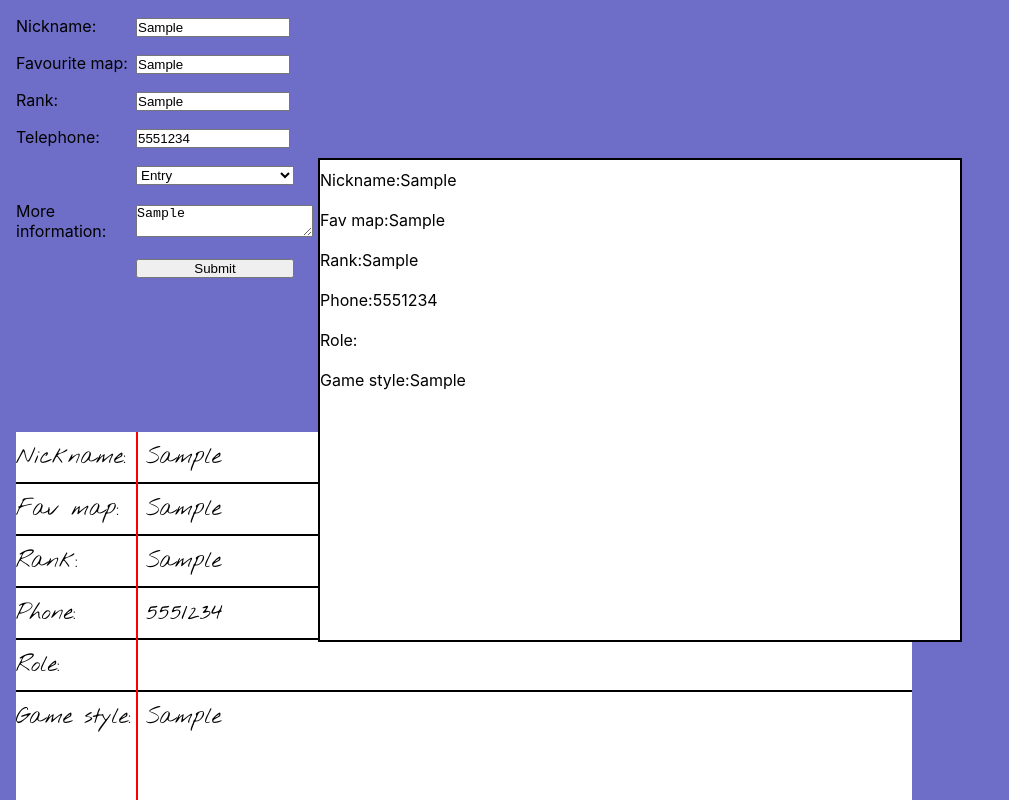
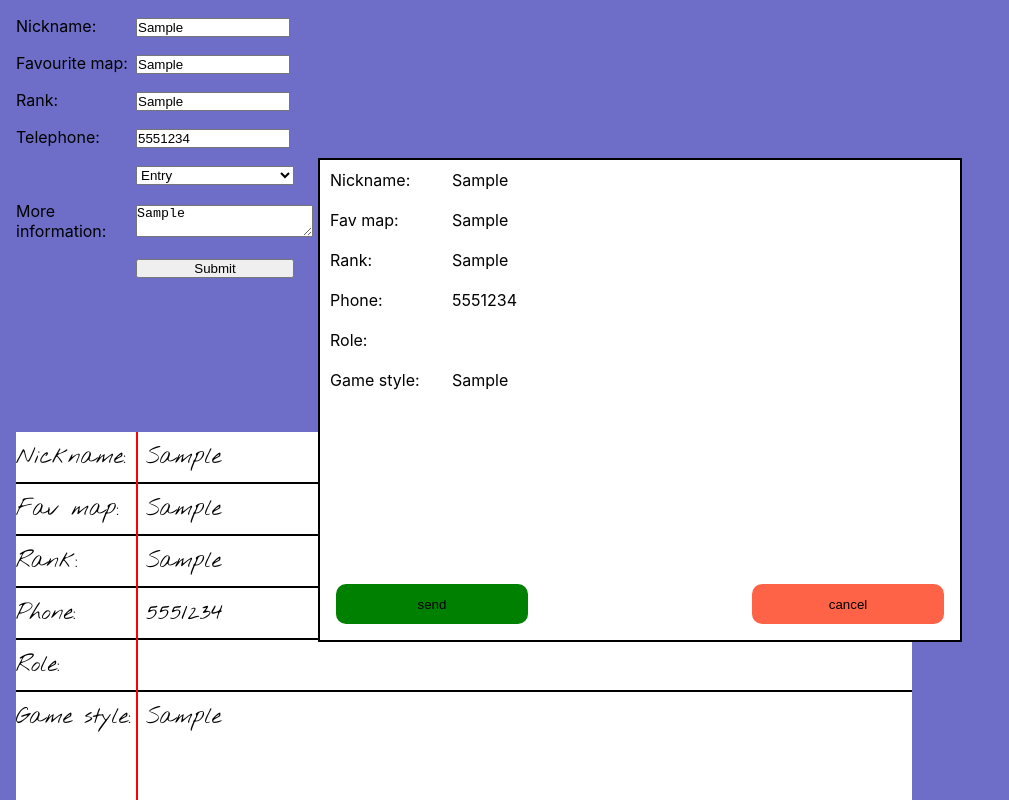
Before and after one commit to otdot/reactForm, a React (Create React App) app: page / in a window 1280 px wide. Both pictures are taken after typing "Sample", "Sample", "Sample", "5551234", "Sample" into the empty fields and a click on the input 215 px from the left and 268 px from the top of the page. Shown: the top 800 px of the page, without its empty margins (0-1009 px from the left). Built offline with nearby package versions, Linux system fonts and the light colour scheme.

Commit message:
added modal functionality and styling

```diff
--- a/src/App.js
+++ b/src/App.js
@@ -22,38 +22,23 @@ class App extends Component {
 
   handleSubmit = (e) => {
     e.preventDefault();
-    console.log(this.state.nickname);
-    console.log(this.state.showModal);
-
-    this.setState({ showModal: true });
+    if (this.state.showModal === false) {
+      e.target.style.pointerEvents = "none";
+      this.setState({ showModal: !this.state.showModal });
+    } else {
+      e.target.parentNode.parentNode.children[1].style.pointerEvents = "auto";
+      this.setState({ showModal: !this.state.showModal });
+    }
   };
 
   render() {
     return (
       <div className="app">
+        {this.state.showModal && (
+          <Modal click={this.handleSubmit} {...this.state} />
+        )}
         <Form submit={this.handleSubmit} change={this.handleChange} />
-        <View
-          nickname={this.state.nickname}
-          favouritemap={this.state.favouritemap}
-          rank={this.state.rank}
-          telephone={this.state.telephone}
-          role={this.state.role}
-          moreinfo={this.state.moreinfo}
-        />
-        <div>
-          {this.state.showModal ? (
-            <Modal
-              nickname={this.state.nickname}
-              favouritemap={this.state.favouritemap}
-              rank={this.state.rank}
-              telephone={this.state.telephone}
-              role={this.state.role}
-              moreinfo={this.state.moreinfo}
-            />
-          ) : (
-            ""
-          )}
-        </div>
+        <View {...this.state} />
       </div>
     );
   }
--- a/src/components/Button.js
+++ b/src/components/Button.js
@@ -1,6 +1,14 @@
 import React from "react";
-import classes from "./Button.module.css";
 
 export const Button = (props) => {
-  return <button className={classes.Button}>{props.text}</button>;
+  return (
+    <button
+      name={props.name}
+      style={{ backgroundColor: props.color }}
+      onClick={props.click}
+      className={props.style}
+    >
+      {props.text}
+    </button>
+  );
 };
--- a/src/components/Button.module.css
+++ /dev/null
@@ -1,5 +0,0 @@
-.Button {
-  width: 200px;
-  height: 100px;
-  background-color: green;
-}
--- a/src/components/Form.js
+++ b/src/components/Form.js
@@ -4,6 +4,7 @@ import classes from "./Form.module.css";
 export const Form = (props) => {
   return (
     <form
+      name="submit"
       onSubmit={props.submit}
       onChange={props.change}
       className={classes.Form}
--- a/src/components/Modal.js
+++ b/src/components/Modal.js
@@ -1,4 +1,5 @@
 import React from "react";
+import { Button } from "./Button";
 import classes from "./Modal.module.css";
 
 export const Modal = (props) => {
@@ -32,6 +33,20 @@ export const Modal = (props) => {
         <p className={classes.Heading}>Game style: </p>
         <p className={classes.Input}>{props.moreinfo}</p>
       </div>
+      <Button
+        name="send"
+        click={props.click}
+        color="green"
+        style={classes.sendButton}
+        text="send"
+      />
+      <Button
+        name="cancel"
+        click={props.click}
+        color="tomato"
+        style={classes.cancelButton}
+        text="cancel"
+      />
     </div>
   );
 };
--- a/src/components/Modal.module.css
+++ b/src/components/Modal.module.css
@@ -13,13 +13,34 @@
   left: 50%;
   transform: translate(-50%, -50%);
   border: black 2px solid;
+  z-index: 1;
 }
 
 .Modal .Heading {
   display: inline-block;
-  margin: 10px 0;
+  width: 7rem;
+  margin: 10px 10px;
 }
 
 .Modal .Input {
   display: inline-block;
 }
+
+.sendButton,
+.cancelButton {
+  height: 2.5rem;
+  width: 12rem;
+  border: 0;
+  border-radius: 10px;
+  position: absolute;
+}
+
+.sendButton {
+  bottom: 1rem;
+  left: 1rem;
+}
+
+.cancelButton {
+  bottom: 1rem;
+  right: 1rem;
+}
```
